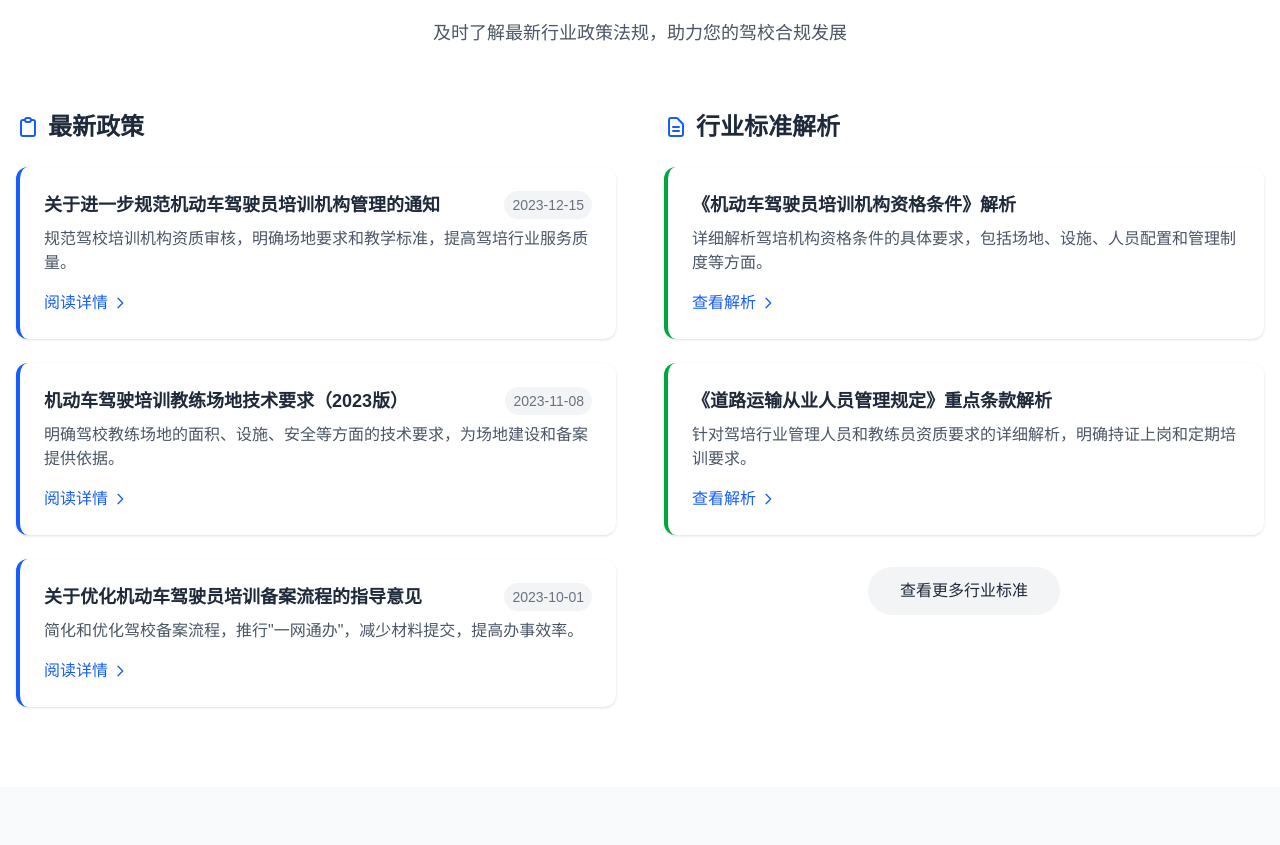
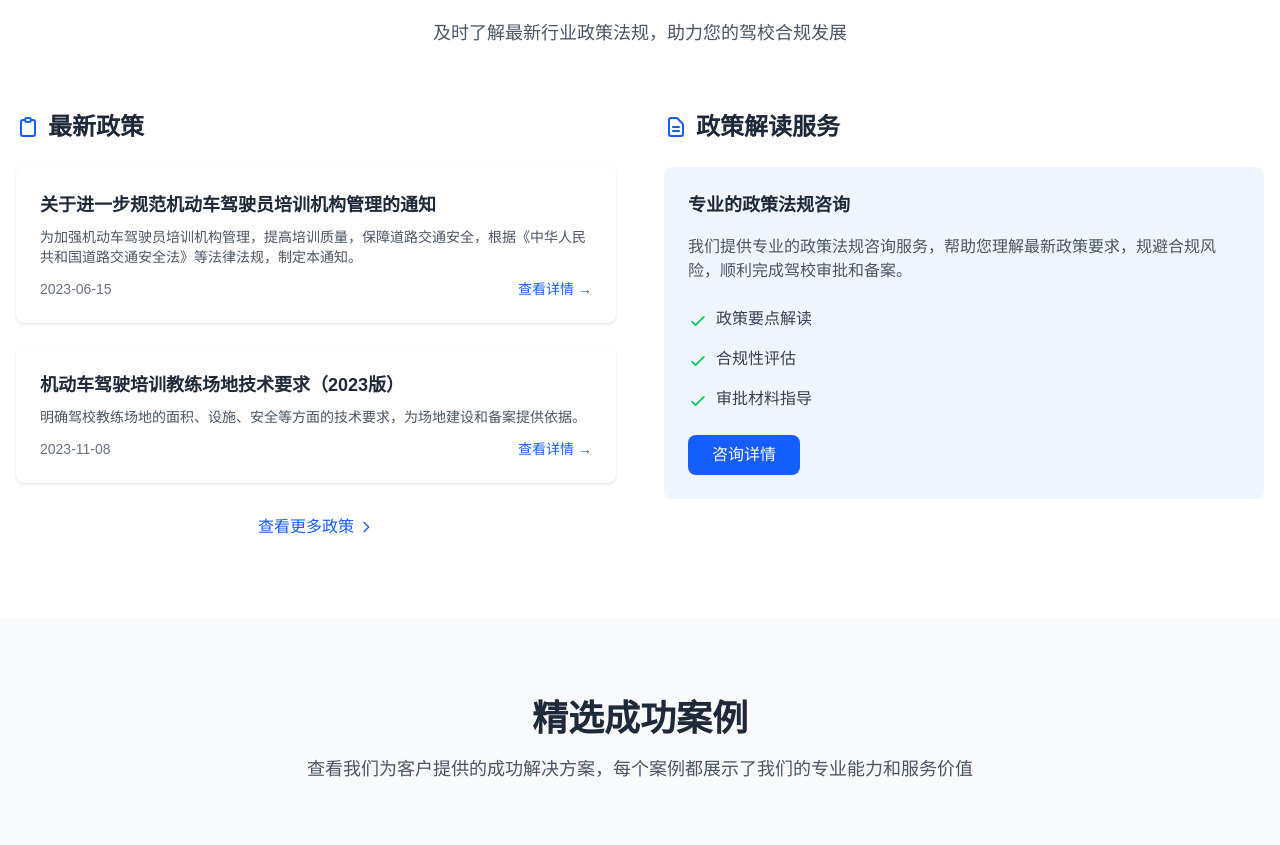
Before and after one commit to gewanwei123/jiaxiaosheji, a Next.js app: page / in a window 1280 px wide. Shown: the part 2949-3794 px from the top of the page. Built offline with nearby package versions, Linux system fonts and the light colour scheme.

Commit message:
fix: 统一首页和政策法规页面的政策展示内容

```diff
--- a/src/app/home/components/PolicySummary.tsx
+++ b/src/app/home/components/PolicySummary.tsx
@@ -7,40 +7,17 @@ export default function PolicySummary() {
   // 最新政策数据
   const latestPolicies = [
     {
-      id: 1,
+      id: 'policy-001',
       title: '关于进一步规范机动车驾驶员培训机构管理的通知',
-      date: '2023-12-15',
-      summary: '规范驾校培训机构资质审核，明确场地要求和教学标准，提高驾培行业服务质量。',
+      date: '2023-06-15',
+      summary: '为加强机动车驾驶员培训机构管理，提高培训质量，保障道路交通安全，根据《中华人民共和国道路交通安全法》等法律法规，制定本通知。',
       link: '/policies/policy-001'
     },
     {
-      id: 2,
+      id: 'standard-001',
       title: '机动车驾驶培训教练场地技术要求（2023版）',
       date: '2023-11-08',
       summary: '明确驾校教练场地的面积、设施、安全等方面的技术要求，为场地建设和备案提供依据。',
-      link: '/policies/standard-001'
-    },
-    {
-      id: 3,
-      title: '关于优化机动车驾驶员培训备案流程的指导意见',
-      date: '2023-10-01',
-      summary: '简化和优化驾校备案流程，推行"一网通办"，减少材料提交，提高办事效率。',
-      link: '/policies/3'
-    }
-  ];
-
-  // 行业标准解析
-  const industryStandards = [
-    {
-      id: 1,
-      title: '《机动车驾驶员培训机构资格条件》解析',
-      summary: '详细解析驾培机构资格条件的具体要求，包括场地、设施、人员配置和管理制度等方面。',
-      link: '/policies/standard-001'
-    },
-    {
-      id: 2,
-      title: '《道路运输从业人员管理规定》重点条款解析',
-      summary: '针对驾培行业管理人员和教练员资质要求的详细解析，明确持证上岗和定期培训要求。',
       link: '/policies/standard-001'
     }
   ];
@@ -65,66 +42,70 @@ export default function PolicySummary() {
               </svg>
               最新政策
             </h3>
-
             <div className="space-y-6">
-              {latestPolicies.map((policy, index) => (
-                <div
-                  key={policy.id}
-                  className="bg-white rounded-xl shadow p-6 transition-all duration-300 hover:shadow-lg hover:-translate-y-1 border-l-4 border-blue-600"
-                  style={{ animationDelay: `${index * 0.2}s` }}
-                >
-                  <div className="flex items-start justify-between mb-2">
-                    <h4 className="text-lg font-semibold text-gray-800">{policy.title}</h4>
-                    <span className="text-sm text-gray-500 whitespace-nowrap ml-2 bg-gray-100 px-2 py-1 rounded-full">{policy.date}</span>
+              {latestPolicies.map(policy => (
+                <div key={policy.id} className="bg-white rounded-lg shadow-sm p-6 hover:shadow-md transition-shadow">
+                  <Link href={policy.link}>
+                    <h4 className="text-lg font-semibold text-gray-800 mb-2 hover:text-blue-600">
+                      {policy.title}
+                    </h4>
+                  </Link>
+                  <p className="text-gray-600 text-sm mb-3">{policy.summary}</p>
+                  <div className="flex justify-between items-center">
+                    <span className="text-gray-500 text-sm">{policy.date}</span>
+                    <Link href={policy.link} className="text-blue-600 hover:text-blue-700 text-sm font-medium">
+                      查看详情 →
+                    </Link>
                   </div>
-                  <p className="text-gray-600 mb-4">{policy.summary}</p>
-                  <Link href={policy.link} className="text-blue-600 font-medium hover:text-blue-700 inline-flex items-center group">
-                    阅读详情
-                    <svg className="w-4 h-4 ml-1 transform transition-transform group-hover:translate-x-1" fill="none" stroke="currentColor" viewBox="0 0 24 24" xmlns="http://www.w3.org/2000/svg">
-                      <path strokeLinecap="round" strokeLinejoin="round" strokeWidth="2" d="M9 5l7 7-7 7"></path>
-                    </svg>
-                  </Link>
                 </div>
               ))}
             </div>
+            <div className="mt-8 text-center">
+              <Link href="/policies" className="inline-flex items-center text-blue-600 hover:text-blue-700 font-medium">
+                查看更多政策
+                <svg className="w-4 h-4 ml-1" fill="none" stroke="currentColor" viewBox="0 0 24 24" xmlns="http://www.w3.org/2000/svg">
+                  <path strokeLinecap="round" strokeLinejoin="round" strokeWidth="2" d="M9 5l7 7-7 7"></path>
+                </svg>
+              </Link>
+            </div>
           </div>
 
-          {/* 行业标准 */}
+          {/* 政策解读服务 */}
           <div>
             <h3 className="text-2xl font-bold text-gray-800 mb-6 flex items-center">
               <svg className="w-6 h-6 text-blue-600 mr-2" fill="none" stroke="currentColor" viewBox="0 0 24 24" xmlns="http://www.w3.org/2000/svg">
                 <path strokeLinecap="round" strokeLinejoin="round" strokeWidth="2" d="M9 12h6m-6 4h6m2 5H7a2 2 0 01-2-2V5a2 2 0 012-2h5.586a1 1 0 01.707.293l5.414 5.414a1 1 0 01.293.707V19a2 2 0 01-2 2z"></path>
               </svg>
-              行业标准解析
+              政策解读服务
             </h3>
-
-            <div className="space-y-6">
-              {industryStandards.map((standard, index) => (
-                <div
-                  key={standard.id}
-                  className="bg-white rounded-xl shadow p-6 transition-all duration-300 hover:shadow-lg hover:-translate-y-1 border-l-4 border-green-600"
-                  style={{ animationDelay: `${index * 0.2}s` }}
-                >
-                  <h4 className="text-lg font-semibold text-gray-800 mb-2">{standard.title}</h4>
-                  <p className="text-gray-600 mb-4">{standard.summary}</p>
-                  <Link href={standard.link} className="text-blue-600 font-medium hover:text-blue-700 inline-flex items-center group">
-                    查看解析
-                    <svg className="w-4 h-4 ml-1 transform transition-transform group-hover:translate-x-1" fill="none" stroke="currentColor" viewBox="0 0 24 24" xmlns="http://www.w3.org/2000/svg">
-                      <path strokeLinecap="round" strokeLinejoin="round" strokeWidth="2" d="M9 5l7 7-7 7"></path>
-                    </svg>
-                  </Link>
-                </div>
-              ))}
-
-              {/* 查看更多按钮 */}
-              <div className="mt-8 text-center">
-                <Link
-                  href="/policies?category=standard"
-                  className="inline-block bg-gray-100 hover:bg-gray-200 text-gray-800 font-medium px-8 py-3 rounded-full transition-all hover:shadow-md hover:-translate-y-1"
-                >
-                  查看更多行业标准
-                </Link>
-              </div>
+            <div className="bg-blue-50 rounded-lg p-6">
+              <h4 className="text-lg font-semibold text-gray-800 mb-4">专业的政策法规咨询</h4>
+              <p className="text-gray-600 mb-6">
+                我们提供专业的政策法规咨询服务，帮助您理解最新政策要求，规避合规风险，顺利完成驾校审批和备案。
+              </p>
+              <ul className="space-y-4 mb-6">
+                <li className="flex items-start">
+                  <svg className="w-5 h-5 text-green-500 mr-2 mt-1" fill="none" stroke="currentColor" viewBox="0 0 24 24">
+                    <path strokeLinecap="round" strokeLinejoin="round" strokeWidth="2" d="M5 13l4 4L19 7"></path>
+                  </svg>
+                  <span className="text-gray-700">政策要点解读</span>
+                </li>
+                <li className="flex items-start">
+                  <svg className="w-5 h-5 text-green-500 mr-2 mt-1" fill="none" stroke="currentColor" viewBox="0 0 24 24">
+                    <path strokeLinecap="round" strokeLinejoin="round" strokeWidth="2" d="M5 13l4 4L19 7"></path>
+                  </svg>
+                  <span className="text-gray-700">合规性评估</span>
+                </li>
+                <li className="flex items-start">
+                  <svg className="w-5 h-5 text-green-500 mr-2 mt-1" fill="none" stroke="currentColor" viewBox="0 0 24 24">
+                    <path strokeLinecap="round" strokeLinejoin="round" strokeWidth="2" d="M5 13l4 4L19 7"></path>
+                  </svg>
+                  <span className="text-gray-700">审批材料指导</span>
+                </li>
+              </ul>
+              <Link href="/policies#contact" className="inline-block bg-blue-600 text-white px-6 py-2 rounded-lg hover:bg-blue-700 transition-colors">
+                咨询详情
+              </Link>
             </div>
           </div>
         </div>
```
